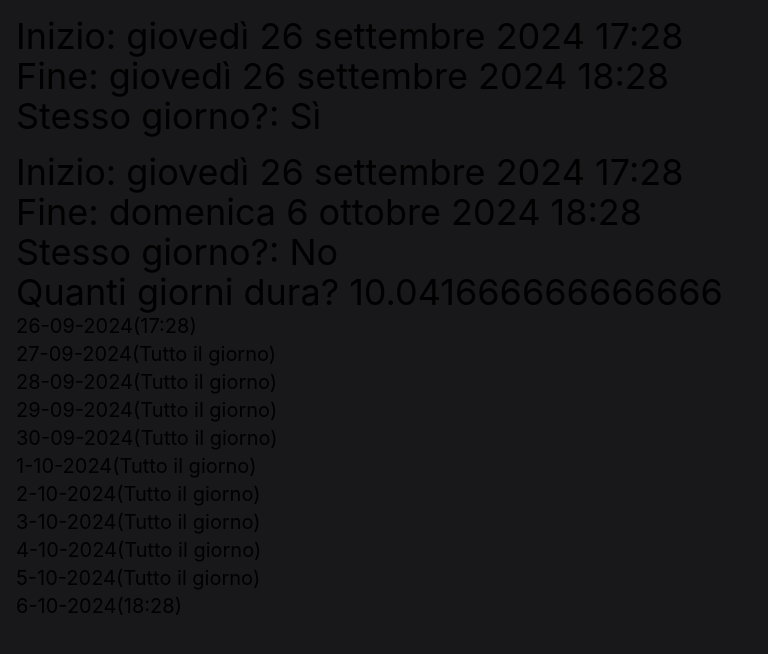
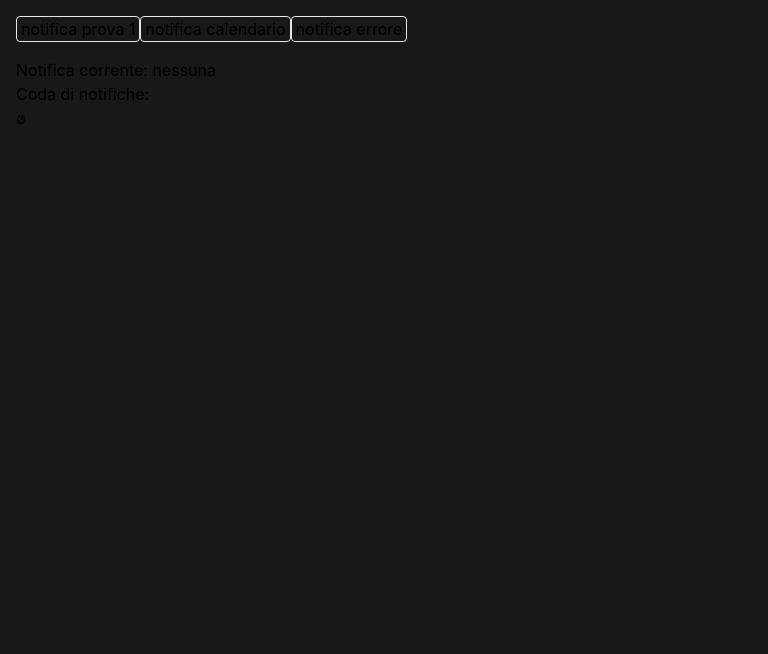
Before and after one commit to LuxPae/Selfie, a React (Create React App) app: page /prova in a window 1280 px wide. Shown: the top 654 px of the page, without its empty margins (0-768 px from the left). Built offline with nearby package versions, Linux system fonts and the light colour scheme.

Commit message:
feat: sistema interno di notifiche

```diff
--- a/src/components/Calendar.js
+++ b/src/components/Calendar.js
@@ -2,14 +2,13 @@
 // - import / export as ICS ?
 
 import GlobalContext from "../context/GlobalContext.js"
-import { useEffect, useState, useContext, useMemo } from "react";
+import { useEffect, useState, useContext } from "react";
 import { useNavigate } from "react-router-dom"
 import EventModal from "../components/EventModal.js"
 import EventsList from "../components/EventsList.js"
 import Header from "../components/Header.js"
 import DayTile from "../components/DayTile.js"
 import Button from "../components/Button.js"
-import { getAllEvents } from "../API/events.js"
 import useCheckForUser from "../hooks/useCheckForUser.js"
 import dayjs from "dayjs"
 import * as colors from "../scripts/COLORS.js"
@@ -19,7 +18,7 @@ const Calendar = () => {
 
   useCheckForUser();
 
-  var { user, currentDate, setCurrentDate, calendarDate, setCalendarDate, selectedDay, setSelectedDay, selectedEvent, setSelectedEvent, showEventModal, showEventsList, setShowEventsList, allEvents, setAllEvents, allEvents_initialize, filters, shownCalendarType, showCompletedTasks } = useContext(GlobalContext);
+  var { user, currentDate, calendarDate, setCalendarDate, selectedDay, setSelectedDay, showEventModal, showEventsList, setShowEventsList, allEvents, allEvents_initialize, filters, shownCalendarType, showCompletedTasks } = useContext(GlobalContext);
   const navigate = useNavigate();
 
   const [selectingNewDate, setSelectingNewDate] = useState(false)
@@ -62,7 +61,8 @@ const Calendar = () => {
   const sortEvents = (events) => events.sort((a,b) => dayjs(a.begin).valueOf()-dayjs(b.begin).valueOf())
   const filterEventsByType = (events) => shownCalendarType === "tutti" ? events : events.filter((event) => {
     if (shownCalendarType === "eventi") return !event.isTask
-    if (shownCalendarType === "attività") return event.isTask
+    else if (shownCalendarType === "attività") return event.isTask
+    else return event
   })
   const filterCompletedTasks = (events) => showCompletedTasks ? events : events.filter((event) => !event.isTask || !event?.isTask.completed)
 
@@ -87,7 +87,6 @@ const Calendar = () => {
     prevMonthDates.push(day)
   }
   prevMonthDates.reverse();
-  const onti = Array.from({ length: firstDayOfCalendarMonth }, (_, i) => calendarDate.subtract(firstDayOfCalendarMonth, "day").add(i, "day"));
 
   const total_tiles_number = () => {
     let sum = prevMonthDates.length + daysInCalendarMonth
--- a/src/components/DayTile.js
+++ b/src/components/DayTile.js
@@ -1,15 +1,11 @@
 import GlobalContext from "../context/GlobalContext.js"
-import { useContext, useEffect } from "react"
+import { useContext } from "react"
 import DayTileEvent from "../components/DayTileEvent.js"
-import dayjs from "dayjs"
 import * as colors from "../scripts/COLORS.js"
 
 export default function DayTile({ day_date, index, height, last_day_of_month, events })
 {
-  var { calendarDate, selectedDay, setSelectedDay, setSelectedEvent, setShowEventsList, setShowEventModal} = useContext(GlobalContext);
-
-  const year = selectedDay.year();
-  const month = selectedDay.month();
+  var { calendarDate, selectedDay, setSelectedDay, setShowEventsList } = useContext(GlobalContext);
 
   const isInCalendarMonth = () => calendarDate.month() === day_date.month();
   const isDaySelected = (w) => day_date.startOf("day").isSame(selectedDay.startOf("day"))
--- a/src/components/EventsList.js
+++ b/src/components/EventsList.js
@@ -1,13 +1,12 @@
-import React, { useMemo, useEffect, useContext, useState } from "react";
+import React, { useEffect, useContext, useState } from "react";
 import GlobalContext from "../context/GlobalContext";
 import EventsListEntry from "../components/EventsListEntry.js"
 import { labelsNames, labelsAccent, labelsBackground } from "../scripts/COLORS.js"
-import dayjs from "dayjs"
 import * as colors from "../scripts/COLORS.js"
 
 export default function EventsList({ events }) {
 
-  var { user, allEvents, selectedDay, showEventsList, showEventModal, setShowEventModal, setShowEventsList, setSelectedEvent, filters, setFilters, shownCalendarType, setShownCalendarType, showCompletedTasks, setShowCompletedTasks } = useContext(GlobalContext);
+  var { selectedDay, showEventModal, setShowEventModal, setShowEventsList, setSelectedEvent, filters, setFilters, shownCalendarType, setShownCalendarType, showCompletedTasks, setShowCompletedTasks } = useContext(GlobalContext);
 
   const [ showFilters, setShowFilters ] = useState(false)
 
@@ -53,17 +52,14 @@ export default function EventsList({ events }) {
 
   return (
     <>
-    <div className="w-full min-w-sm h-full">
-      <div className="flex justify-right items-right">
-        <form className={`${colors.CALENDAR_BG_MEDIUM} rounded-lg`}>
+    <div className="w-full h-full">
+      <div className={`${colors.CALENDAR_BG_MEDIUM} rounded-lg`}>
         <header className={`border-b ${colors.CALENDAR_BG_MEDIUM}`}>
           <div className="pb-2 text-center items-center flex space-x-4 justify-between items-center mx-4 mt-2">
-              { !showEventModal && <button
-                onClick={() => { setShowEventModal(true); setSelectedEvent(null) }}
+            <button type="button" onClick={() => { setShowEventModal(true); setSelectedEvent(null) }}
                     className="h-12 w-12 material-symbols-outlined text-white text-4xl border-2 rounded-full hover:bg-white hover:text-zinc-700"
-                title="crea evento"
-              > Add
-              </button>}
+                    title="crea evento"> Add
+            </button>
             <div className="flex flex-col">
               <p className={`${showEventModal ? "text-left" : "text-center"} text-xl`}>{selectedDay.format("dddd")}</p>
               <p className="text-xl">{selectedDay.format("D MMMM YYYY")}</p>
@@ -124,7 +120,6 @@ export default function EventsList({ events }) {
             </>
           }
         </div>
-        </form>
       </div>
     </div>
     </>
--- a/src/components/NotificationsBar.js
+++ b/src/components/NotificationsBar.js
@@ -1,44 +1,122 @@
 //[TODO]
-// bene, ora lo devo fare con le notifiche, provo prima a spostare tutto qui e poi lo integro con tutto il resto, non dovrebbe essere un problema
+// rendere globali notify, pendingNotifications e currentNotification
 
-import { useState, useEffect } from "react"
+import GlobalContext from "../context/GlobalContext.js"
+import { useState, useEffect, useContext } from "react"
+import { NOTIFICATION_EXPIRATION_TIME } from "../scripts/CONSTANTS.js"
+
+function IAddNotifications({ nome_prova })
+{
+  var { notify } = useContext(GlobalContext)
+
+  const createNotification = () => {
+    notify(nome_prova, "notifica")
+  }
+
+  return (
+    <button className="mb-4 border rounded px-1" onClick={createNotification}>notifica {nome_prova}</button>
+  )
+}
 
 export default function NotificationsBar()
 {
-  const [count, setCount] = useState(0)
+  var { currentNotification, setCurrentNotification, pendingNotifications, setPendingNotifications } = useContext(GlobalContext)
 
-  const [arr, setArr] = useState([])
-
-  const [extracted, setExtracted] = useState(0)
-
-  const handleAdd = () => {
-    const new_arr = [count, ...arr]
-    setCount(count + 1)
-    setArr(new_arr)
+  const showNextNotification = () => {
+    const new_pending_notifications = pendingNotifications.slice(1)
+    setPendingNotifications(new_pending_notifications)
+    const newNotification = new_pending_notifications[0]
+    setCurrentNotification(newNotification)
   }
 
+  const len = pendingNotifications.length
+  var timer
   useEffect(() => {
-    const timer = setInterval(() => {
-      if (arr.length > 0) {
-        console.log("arr:",arr)
-        const last_index = arr.length-1
-        const n = arr[last_index]
-        setExtracted(n)
-        const new_arr = arr.slice(0, last_index)
-        console.log("new array:", new_arr)
-        setArr(new_arr)
-      }
-    }, 1e3)
+    if (len === 0) setCurrentNotification(null)
+    else if (len > 1) timer = setInterval(showNextNotification, NOTIFICATION_EXPIRATION_TIME)
+    else {
+      const newNotification = pendingNotifications[0]
+      setCurrentNotification(newNotification)
+      timer = setTimeout(showNextNotification, NOTIFICATION_EXPIRATION_TIME)
+    }
 
     return () => clearInterval(timer)
-  }, [count, arr])
+  }, [pendingNotifications])
+
+  const formatNotification = (notification) => `${notification.type} -> ${notification.message}`
 
   return (
-   <div className="border p-1">
-     <button className="border" onClick={handleAdd}>add</button>
-     <div>count: {count}</div>
-     <div>extracted: {extracted}</div>
-     <ul className="flex">numbers: {arr.map(e => <li key={e}>{e}</li>)}</ul>
-   </div>
+    <div>
+      <IAddNotifications nome_prova="prova 1"/>
+      <IAddNotifications nome_prova="calendario "/>
+      <IAddNotifications nome_prova="errore"/>
+      <div>Notifica corrente: {currentNotification ? (currentNotification.type+" - "+currentNotification.message) : "nessuna"}</div>
+      <div>Coda di notifiche:</div>
+      { len > 0 ? <ol>{ pendingNotifications.map(n => <li>- {formatNotification(n)}</li>)}</ol>
+        : <div>ø</div>
+      }
+    </div>
   )
 }
+
+
+// Copia del codice, perché questo funziona e non si sa mai
+
+// così funziona, ma devo aspettare 1e3 prima che compaia una notifica, io invece voglio che la prima compaia subito
+//const showNextNotification = () => {
+//  if (pendingNotifications.length > 0) {
+//    console.log("next notification")
+//    const newNotification = pendingNotifications[0]
+//    setCurrentNotification(newNotification)
+//    const new_pending_notifications = pendingNotifications.slice(1)
+//    setPendingNotifications(new_pending_notifications)
+//  } else {
+//    console.log("no notifications")
+//    setCurrentNotification(null)
+//  }
+//}
+//timer = setInterval(showNextNotification, 1e3) questa riga nello useEffect
+
+//export default function NotificationsBar()
+//{
+//
+//  const [count, setCount] = useState(0)
+//
+//  const [pendingNotifications, setPendingNotifications] = useState([])
+//
+//  const [currentNotification, setCurrentNotification] = useState("")
+//
+//  const notify = (notification) => {
+//    const new_pending_notifications = [...pendingNotifications, notification]
+//    console.log("Added notification", notification)
+//    console.log("New array", new_pending_notifications)
+//    setPendingNotifications(new_pending_notifications)
+//    setCount(count + 1)
+//  }
+//
+//  useEffect(() => {
+//    const timer = setInterval(() => {
+//      if (pendingNotifications.length > 0) {
+//        console.log("arr:", pendingNotifications)
+//        const newNotification = pendingNotifications[0]
+//        setCurrentNotification(newNotification)
+//        const new_pending_notifications = pendingNotifications.slice(1)
+//        console.log("new array:", new_pending_notifications)
+//        setPendingNotifications(new_pending_notifications)
+//      } else setCurrentNotification("")
+//    }, 1e3)
+//
+//    return () => clearInterval(timer)
+//  }, [pendingNotifications])
+//
+//  const pendingNotificationsNumber = useMemo(() => pendingNotifications.length, [pendingNotifications])
+//
+//  return (
+//   <div className="">
+//     <button className="mb-4 border rounded px-1" onClick={() => notify("notification "+count)}>add</button>
+//     <div>Count: {pendingNotificationsNumber}</div>
+//     <div>Current notification: {currentNotification}</div>
+//     <ul className="flex flex-col">Pending notifications: {pendingNotifications.map(e => <li key={e}>- {e}</li>)}</ul>
+//   </div>
+//  )
+//}
--- a/src/components/Prova.js
+++ b/src/components/Prova.js
@@ -1,47 +1,14 @@
 import React from "react"
+import NotificasionBar from "../components/NotificationsBar.js"
 import dayjs from "dayjs"
 
 export default function Prova()
 {
-  const begin = dayjs()
-  const end_today = begin.add(1, "hour")
-  const end_after_today = begin.add(10, "day").add(1, "hour")
 
-  const durata_in_giorni = end_after_today.diff(begin)/(1000*60*60*24)
-
-  const more_than_one_day_dates = (begin, end) => {
-    var dates = []
-    var current
-    var i = 0
-    while (!begin.add(i, "day").isAfter(end)) {
-      current = begin.add(i, "day")
-      dates.push(current)
-      i++
-    }
-    return dates
-  }
 
   return (
   <div className="p-4">
-    <p className="text-4xl">Inizio: {begin.format("dddd D MMMM YYYY HH:mm")}</p>
-    <p className="text-4xl">Fine: {end_today.format("dddd D MMMM YYYY HH:mm")}</p>
-    <p className="text-4xl">Stesso giorno?: {begin.startOf("day").isSame(end_today.startOf("day")) ? "Sì" : "No"}</p>
-
-    <p className="my-4"></p>
-
-    <p className="text-4xl">Inizio: {begin.format("dddd D MMMM YYYY HH:mm")}</p>
-    <p className="text-4xl">Fine: {end_after_today.format("dddd D MMMM YYYY HH:mm")}</p>
-    <p className="text-4xl">Stesso giorno?: {begin.startOf("day").isSame(end_after_today.startOf("day")) ? "Sì" : "No"}</p>
-    <p className="text-4xl">Quanti giorni dura? {durata_in_giorni}</p>
-    <div>
-      {more_than_one_day_dates(begin, end_after_today).map((d, i) => <p className="text-xl">{d.format("D-MM-YYYY")}
-          ({(() => {
-            if (i === 0) return begin.format("HH:mm")
-            else if (i === Math.floor(durata_in_giorni)) return end_after_today.format("HH:mm")
-            else return "Tutto il giorno"
-          })()})
-        </p>)}
-    </div>
+    <NotificasionBar/>
   </div>
   )
 }
--- a/src/context/ContextWrapper.js
+++ b/src/context/ContextWrapper.js
@@ -145,18 +145,18 @@ export default function ContextWrapper({ children })
   const [ newPicture, setNewPicture ] = useState("");
   const [ newBio, setNewBio ] = useState("");
 
+  //TODO https://stackoverflow.com/questions/63143315/how-to-call-a-function-every-x-seconds-with-updated-state-react
   const [ currentNotification, setCurrentNotification ] = useState(null)
   const [ showNotification, setShowNotification ] = useState(false);
   const [ pendingNotifications, setPendingNotifications ] = useState([])
-
   const notify = (type, message) => {
-    const notification = { type, message };
-    const new_arr = pendingNotifications.splice(0, 0, notification);
-    //console.log("pendingNotifications:", pendingNotifications)
-    setPendingNotifications(new_arr)
+    const notification = { type, message }
+    const new_pending_notifications = [...pendingNotifications, notification]
+    console.log("Added notification", notification)
+    console.log("New array", new_pending_notifications)
+    setPendingNotifications(new_pending_notifications)
   }
 
-  //https://stackoverflow.com/questions/63143315/how-to-call-a-function-every-x-seconds-with-updated-state-react
 
   const [ modifyRepeated, setModifyRepeated] = useState(false);
 
--- a/src/scripts/CONSTANTS.js
+++ b/src/scripts/CONSTANTS.js
@@ -1,6 +1,8 @@
-export const TOKEN_EXPIRATION = 4
+export const TOKEN_EXPIRATION = 4 // ore
 
 export const daysOfWeek = ["Lun", "Mar", "Mer", "Gio", "Ven", "Sab", "Dom"];
 export const monthsNames = ["gennaio", "febbraio", "marzo", "aprile", "maggio", "giugno", "luglio", "agosto", "settembre", "ottobre", "novembre", "dicembre"]
 
 export const MAX_EVENTS_NUM = 10
+
+export const NOTIFICATION_EXPIRATION_TIME = 5e3 // ms
```
Also changed, not shown: src/components/EventModal.js (+35 -35 lines). Lines whose indentation alone changed are shown as unchanged.
